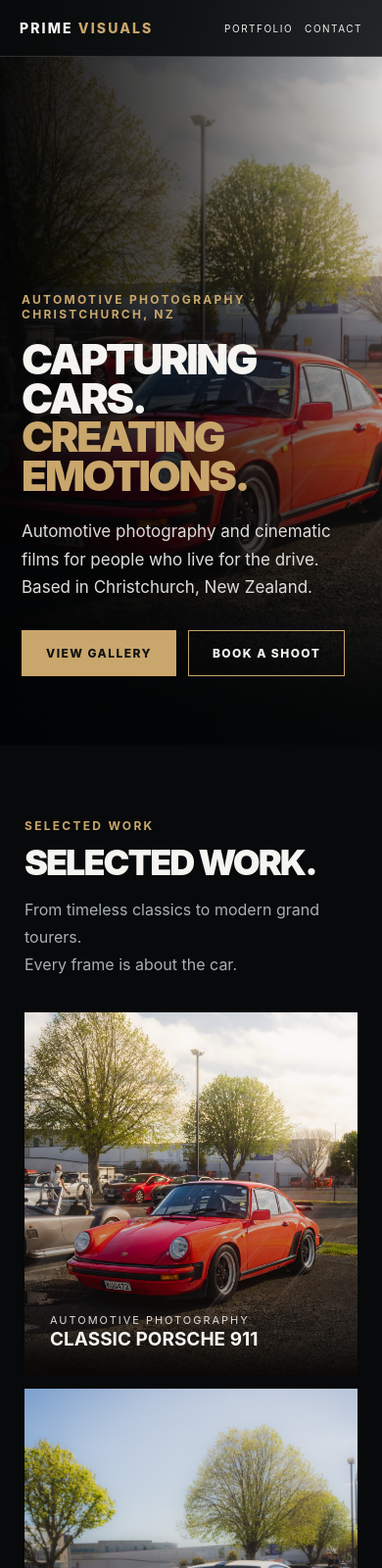
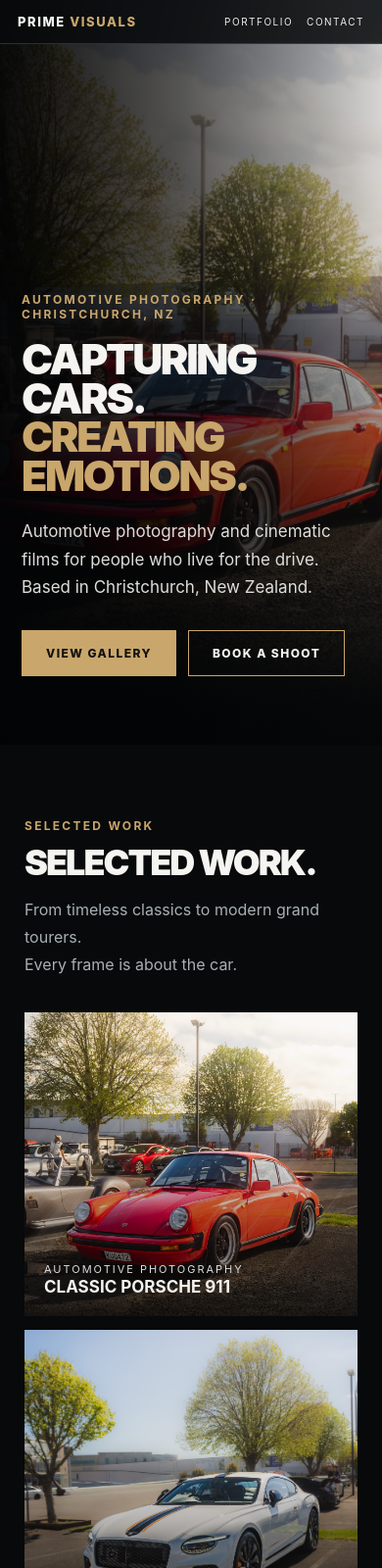
Before and after one commit to primevisuals30/prime-visuals-website, a plain HTML site: page index.html in a window 390 px wide. Shown: the top 1600 px of the page at 98% size. Drawn offline with Linux system fonts and the light colour scheme.

Commit message:
Update index.html

```diff
--- a/index.html
+++ b/index.html
@@ -20,6 +20,70 @@ header .logo{letter-spacing:.15em}
 @media(max-width:800px){.portfolio-grid{grid-template-columns:1fr}.portfolio-grid .item:first-child,.portfolio-grid .item{min-height:370px}.hero h1{font-size:clamp(43px,10vw,75px)}}
 #enquiry label{display:flex;flex-direction:column;gap:7px;color:#d8d4ca;font-size:12px;letter-spacing:.04em}#enquiry input,#enquiry select,#enquiry textarea{width:100%;padding:13px;background:#17191b;border:1px solid #46443e;border-radius:2px;color:#f5f5f5;outline:none}#enquiry input:focus,#enquiry select:focus,#enquiry textarea:focus{border-color:var(--gold)}@media(max-width:550px){#enquiry{grid-template-columns:1fr!important}#enquiry label{grid-column:1/-1}}
 .portfolio-actions{text-align:center;margin-top:38px}.portfolio-actions .btn{min-width:220px}@media(max-width:800px){.portfolio-actions{margin-top:28px}}
+
+/* PRIME VISUALS — MOBILE IMPROVEMENTS */
+
+@media (max-width: 800px) {
+
+  /* 1. Make the navigation more compact */
+  header {
+    padding: 14px 18px;
+  }
+
+  header .logo {
+    font-size: 13px;
+    letter-spacing: 0.12em;
+  }
+
+  nav {
+    gap: 14px;
+  }
+
+  nav a {
+    font-size: 10px;
+  }
+
+  /* 2. Reduce homepage gallery card height */
+  .portfolio-grid .item,
+  .portfolio-grid .item:first-child {
+    min-height: 310px;
+  }
+
+  /* Keep the car photographs nicely framed */
+  .portfolio-grid img {
+    object-fit: cover;
+    object-position: center;
+  }
+
+  /* Slightly smaller photo titles */
+  .item-label strong {
+    font-size: 17px;
+  }
+
+  .item-label {
+    left: 20px;
+    bottom: 20px;
+  }
+
+  /* 3. Tighten About Me spacing */
+  .about-grid {
+    gap: 20px;
+  }
+
+  .about-grid img {
+    max-height: 420px;
+  }
+
+  #about.section {
+    padding-top: 65px;
+    padding-bottom: 65px;
+  }
+
+  #about .actions {
+    margin-top: 20px;
+  }
+}
+
 </style></head><body>
 <header><a class="logo" href="#home">PRIME <span class="accent">VISUALS</span></a><nav><a href="portfolio.html">Portfolio</a><a href="#packages">Packages</a><a href="#about">About</a><a href="#contact">Contact</a></nav></header>
 <main><section class="hero" id="home"><div class="hero-content"><div class="eyebrow">Automotive photography · Christchurch, NZ</div><h1>CAPTURING CARS.<br><span class="accent">CREATING EMOTIONS.</span></h1><p>Automotive photography and cinematic films for people who live for the drive. Based in Christchurch, New Zealand.</p><div class="actions"><a class="btn" href="portfolio.html">View gallery</a><a class="btn outline" href="#packages">Book a shoot</a></div></div></section>
```
